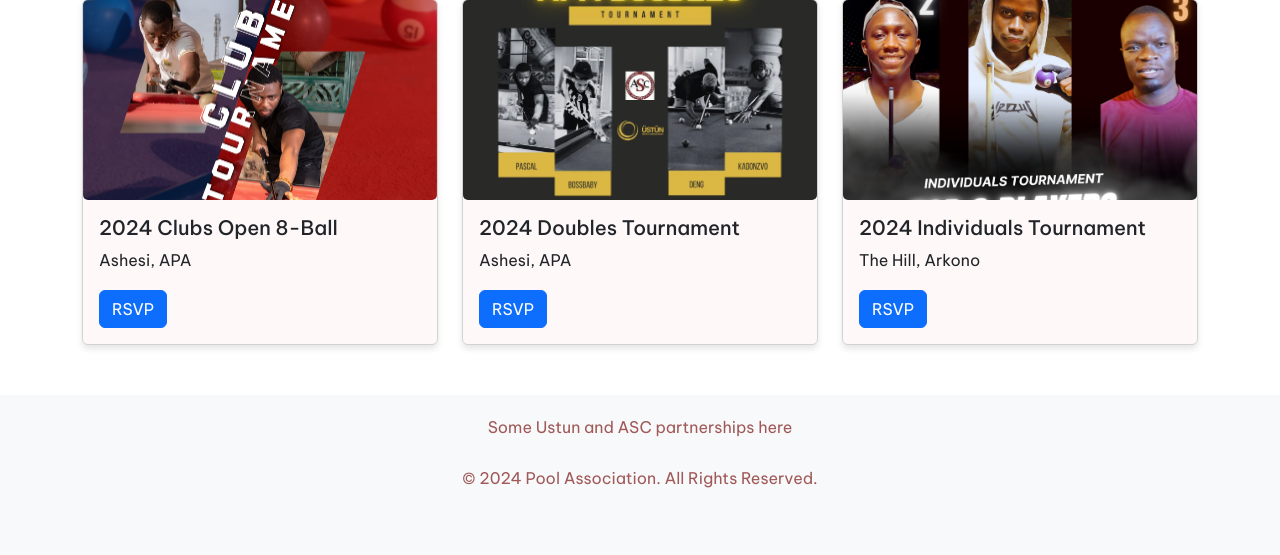
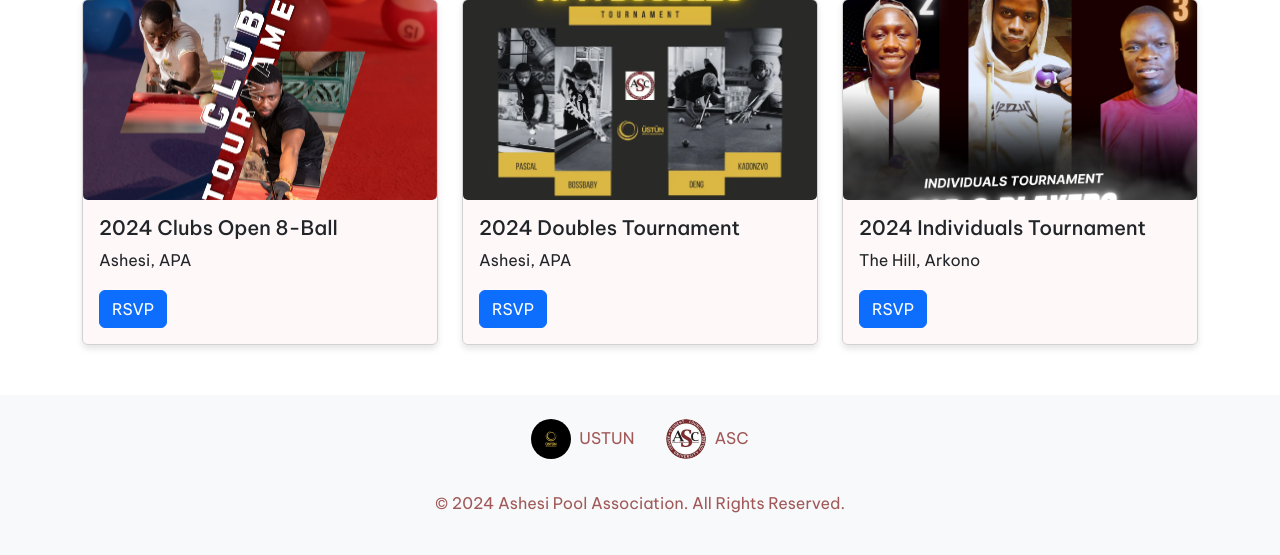
Before and after one commit to zviko163/WebTech-APA-App, a PHP site: page /view/events.php in a window 1280 px wide. Shown: the part 521-1076 px from the top of the page. Run offline with PHP 8.4, Linux system fonts and the light colour scheme.

Commit message:
updated footer

```diff
--- a/APA-App/view/events.php
+++ b/APA-App/view/events.php
@@ -44,7 +44,7 @@
                     <a href="dashboard.php" class="nav-link text-dark">Dashboard</a>
                 </li>
                 <li class="nav-item">
-                    <a href="#" class="nav-link text-dark">Ladders</a>
+                    <a href="#" class="nav-link text-dark">Leaderboard</a>
                 </li>
                 <li class="nav-item">
                     <a href="events.php" class="nav-link text-dark">Events</a>
@@ -115,10 +115,35 @@
         </div>
     </div>
 
-    <footer>
-        <a>Some Ustun and ASC partnerships here</a>
-        <br><br>
-        <p>&copy; 2024 Pool Association. All Rights Reserved.</p>
+    <footer class="text-center p-4 bg-light">
+        <!-- Partnership Text Section -->
+        <div class="d-flex justify-content-center align-items-center mb-3">
+            <!-- First Logo: USTUN -->
+            <div class="d-flex align-items-center mx-3">
+                <img src="../assets/images/ustun_logo.jpg" alt="Logo" style="width: 40px; height: 40px; object-fit: cover;" class="rounded-circle me-2">
+                <span>USTUN</span>
+            </div>
+            <!-- Second Logo: ASC -->
+            <div class="d-flex align-items-center mx-3">
+                <img src="../assets/images/asc_logo.jpg" alt="Logo" style="width: 40px; height: 40px; object-fit: cover;" class="rounded-circle me-2">
+                <span>ASC</span>
+            </div>
+        </div>
+
+        <!-- Social Media Icons -->
+        <div class="d-flex justify-content-center mb-3">
+            <!-- WhatsApp Icon -->
+            <a href="https://chat.whatsapp.com/GqWz76Nrg7BCslbCbs47bv" target="_blank" class="mx-3">
+                <i class="bi bi-whatsapp" style="font-size: 32px; color: #25D366;"></i>
+            </a>
+            <!-- Instagram Icon -->
+            <a href="https://www.instagram.com/ashesi_pool_association/profilecard/?igsh=MTN1YTFpMWhoOGs2MQ==" target="_blank" class="mx-3">
+                <i class="bi bi-instagram" style="font-size: 32px; color: #E4405F;"></i>
+            </a>
+        </div>
+
+        <!-- Copyright Text -->
+        <p>&copy; 2024 Ashesi Pool Association. All Rights Reserved.</p>
     </footer>
 
     <!-- Bootstrap JS -->
--- a/APA-App/view/profile.php
+++ b/APA-App/view/profile.php
@@ -40,7 +40,7 @@
             <a href="dashboard.php" class="nav-link text-dark">Dashboard</a>
           </li>
           <li class="nav-item">
-            <a href="#" class="nav-link text-dark">Ladders</a>
+            <a href="#" class="nav-link text-dark">Leaderboard</a>
           </li>
           <li class="nav-item">
             <a href="events.php" class="nav-link text-dark">Events</a>
@@ -86,7 +86,7 @@
             "
             ></div>
             </div>
-            <h2>Michael Scott</h2>
+            <h2>Shammah Dzwairo</h2>
             <p>3.5 - San Francisco, CA</p>
             <p>Member since 2018</p>
 
```
Also changed, not shown: APA-App/index.php (+32 -4 lines), APA-App/assets/images/asc_logo.jpg (added), APA-App/assets/images/ustun_logo.jpg (added).
